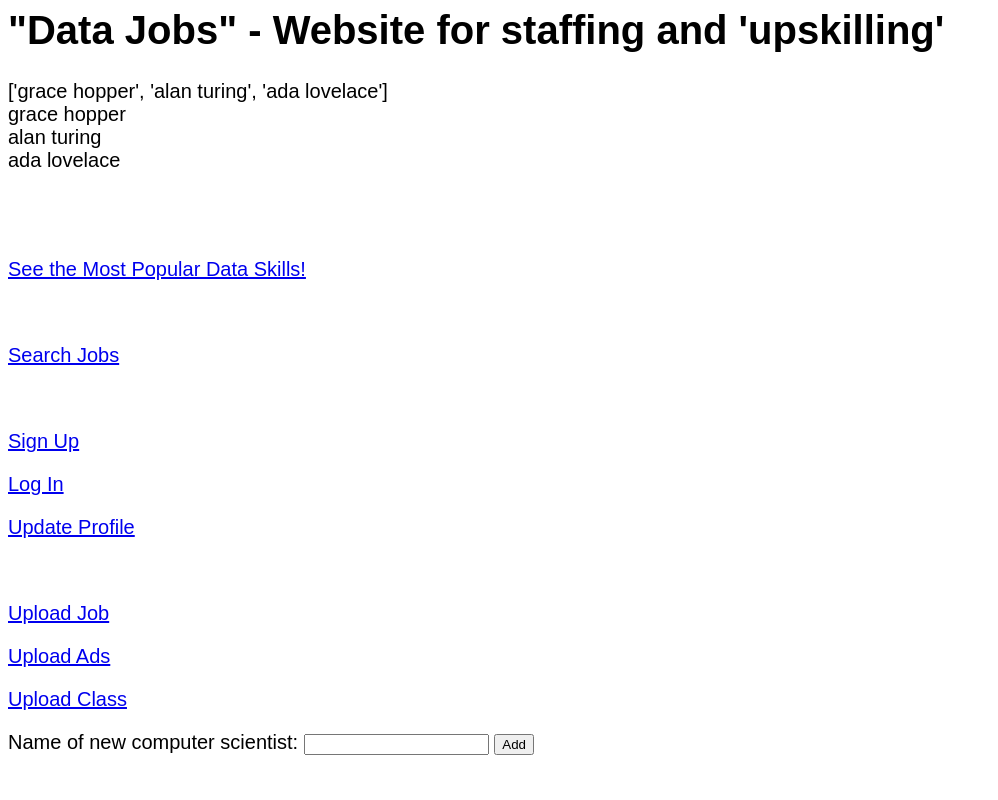
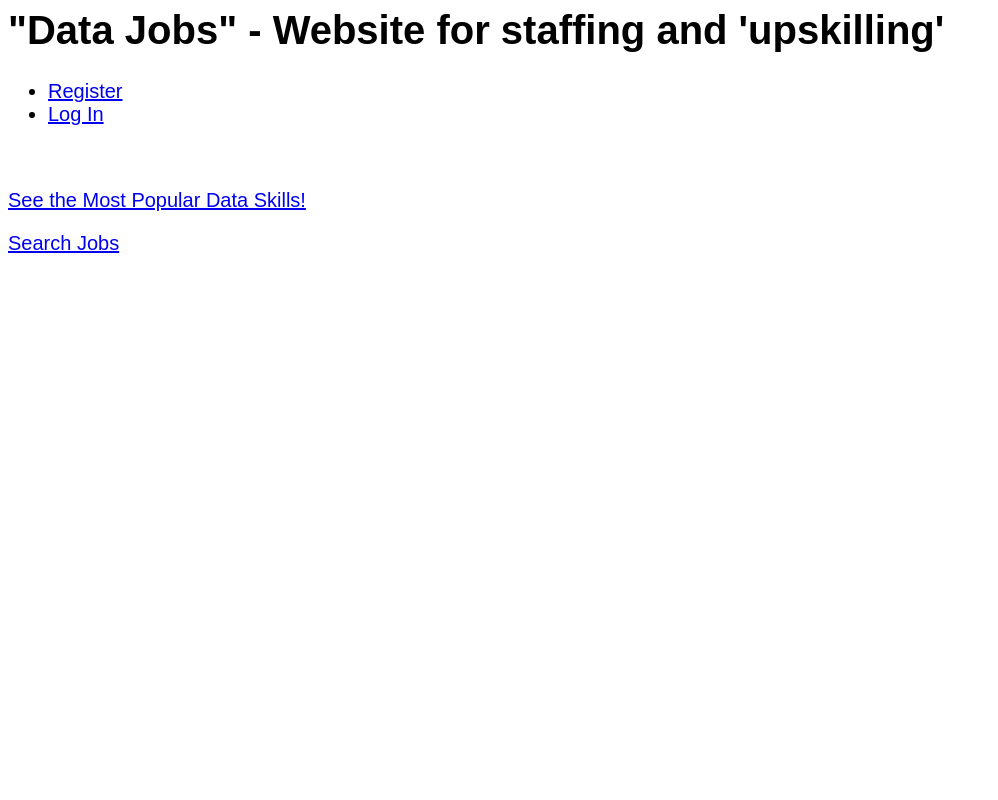
Before and after one commit to brojasNYC/w4111_project1, a Flask app: page / in a window 1280 px wide. Shown: the whole page, without its empty margins (0-998 px from the left). Run offline with Flask 2, Linux system fonts and the light colour scheme; data comes from the database, SQL or seed files in the repository; parts of the project's set-up code (start-up, migrations or seed data) failed here and were passed over; some libraries are stand-ins or nearby versions.

Commit message:
cleanup
cleaned up index & login outputs
tried to add a table to search, no good

```diff
--- a/server.py
+++ b/server.py
@@ -250,12 +250,9 @@ def add():
     cmd = 'INSERT INTO pika_table(name) VALUES (:name1)';
     g.conn.execute(text(cmd), name1=name);
     return redirect('/')
-
-
-
-
 #
 # CODE DERIVED FROM https://flask.palletsprojects.com/en/2.2.x/tutorial
+
 
 @app.route("/register", methods=("GET", "POST"))
 def register():
--- a/templates/index.html
+++ b/templates/index.html
@@ -6,24 +6,24 @@
     }
   </style>
 
-
 <body>
   <h1>"Data Jobs" - Website for staffing and 'upskilling'</h1>
-  <div>{{data}}</div>
-
-  <div>
-    {% for n in data %}
-    <div>{{n}}</div>
-    {% endfor %}
-  </div>
 
 
+	<ul>
+	{% if g.user %}
+		  <li><span>User Name:{{ g.user['users_login'] }}</span>
+				<br>
+		{% else %}
 
+		{% endif %}
 
-<ul>
+  {% if g.user['role_level'] == 1%}
+       Let's find some jobs!
+    {% endif %}
 
     {% if g.user['role_level'] == 2%}
-       Welcome, Company Seeking Jobs!
+       Welcome, Recruiter!
       <li><a href="{{ url_for('upload_job') }}">Upload Role</a>
     {% endif %}
 
@@ -44,41 +44,33 @@
       <li><a href="{{ url_for('register') }}">Register</a>
       <li><a href="{{ url_for('login') }}">Log In</a>
       <li><a href="{{ url_for('logout') }}">Log Out</a>
+	  <li><a href="{{ url_for('update_users') }}">Update your Account</a>
+    {% endif %}
+
+	    {% if g.user['role_level'] == null%}
+      <li><a href="{{ url_for('register') }}">Register</a>
+      <li><a href="{{ url_for('login') }}">Log In</a>
     {% endif %}
   </ul>
 
-
-
-
-
-
-
-<br>
 <br>
 
-
 <p><a href="/another">See the Most Popular Data Skills!</a></p>
-
-<br>
-
 <p><a href="/search">Search Jobs</a></p>
 
-<br>
+</form>
+
+</body>
+
+<!--
 <p><a href="/register">Sign Up</a></p>
 <p><a href="/login">Log In</a></p>
 <p><a href="/update">Update Profile</a></p>
 
-<br>
-
-<p><a href="/upload_job">Upload Job</a></p>
-<p><a href="/upload_ads">Upload Ads</a></p>
-<p><a href="/upload_class">Upload Class</a></p>
-
 <form method="POST" action="/add">
 <p>Name of new computer scientist: <input type="text" name="name"> <input type="submit" value="Add"></p>
-</form>
-
-</body>
 
 
+-->
+
 </html>
```
Also changed, not shown: templates/search.html (+23 -0 lines).
